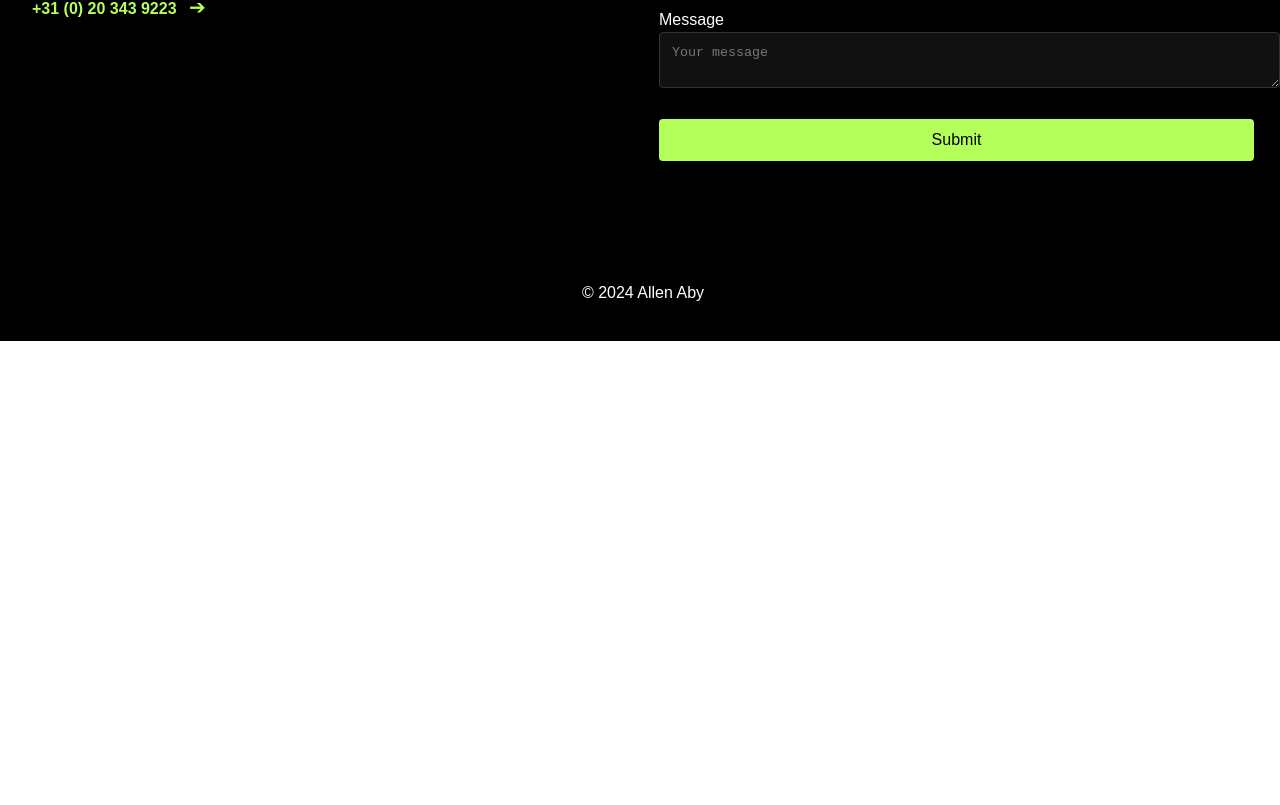
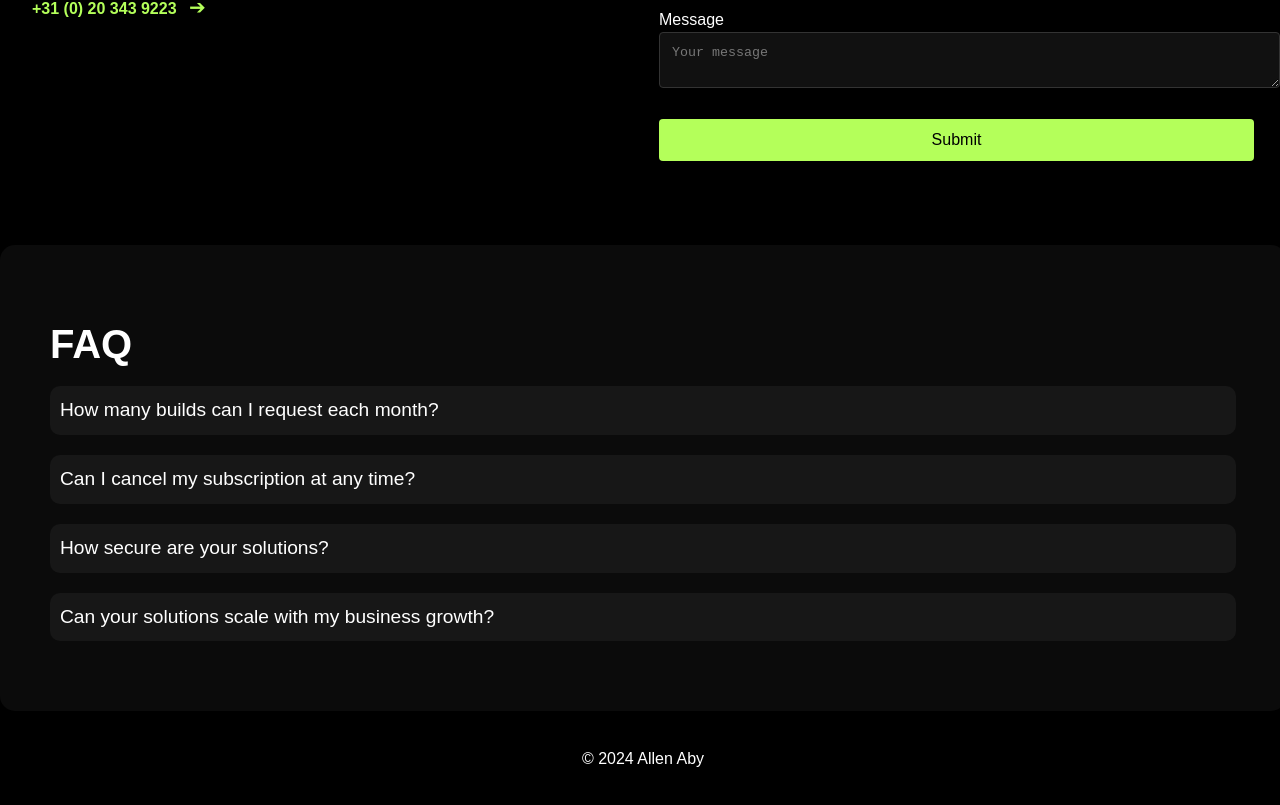
Before and after one commit to all3naby/allenaby-profile-website, a React (Vite) app: page / in a window 1280 px wide. Shown: the part 2406-3211 px from the top of the page. Before the commit the page ends 2747 px from the top, so only its background shows below. Built offline with nearby package versions, Linux system fonts and the light colour scheme.

Commit message:
adding styled components to code
adding styled components to code

```diff
--- a/package.json
+++ b/package.json
@@ -15,7 +15,8 @@
     "framer-motion": "^11.3.6",
     "react": "^18.2.0",
     "react-dom": "^18.2.0",
-    "react-scroll": "^1.9.0"
+    "react-scroll": "^1.9.0",
+    "styled-components": "^6.1.12"
   },
   "devDependencies": {
     "@types/react": "^18.0.28",
--- a/src/App.tsx
+++ b/src/App.tsx
@@ -5,6 +5,7 @@ import "./App.css";
 import ServicesSection from "./components/ServicesSection";
 import PlansSection from "./components/PlansSection";
 import ContactSection from "./components/ContactSection.";
+import FAQ from "./components/FAQSection";
 
 const App: React.FC = () => {
   return (
@@ -14,6 +15,7 @@ const App: React.FC = () => {
         <ServicesSection />
         <PlansSection />
         <ContactSection />
+        <FAQ />
       </Layout>
     </div>
   );
--- /dev/null
+++ b/src/components/FAQItem.tsx
@@ -0,0 +1,54 @@
+import { useState } from "react";
+import styled from "styled-components";
+import { motion, AnimatePresence } from "framer-motion";
+
+const Container = styled.div`
+  background: #171717;
+  color: white;
+  border-radius: 10px;
+  margin: 20px 0;
+  padding: 10px;
+  cursor: pointer;
+`;
+
+const Question = styled.div`
+  display: flex;
+  justify-content: space-between;
+  align-items: center;
+  font-size: 1.2em;
+`;
+
+const Answer = styled(motion.div)`
+  padding-top: 10px;
+  font-size: 1em;
+  color: #a9a9a9;
+`;
+
+const FAQItem = ({
+  question,
+  answer,
+}: {
+  question: string;
+  answer: string;
+}) => {
+  const [isOpen, setIsOpen] = useState(false);
+
+  return (
+    <Container onClick={() => setIsOpen(!isOpen)}>
+      <Question>{question}</Question>
+      <AnimatePresence>
+        {isOpen && (
+          <Answer
+            initial={{ opacity: 0, height: 0 }}
+            animate={{ opacity: 1, height: "auto" }}
+            exit={{ opacity: 0, height: 0 }}
+          >
+            {answer}
+          </Answer>
+        )}
+      </AnimatePresence>
+    </Container>
+  );
+};
+
+export default FAQItem;
--- /dev/null
+++ b/src/components/FAQSection.tsx
@@ -0,0 +1,49 @@
+import styled from "styled-components";
+import FAQItem from "./FAQItem";
+
+const Container = styled.div`
+  background: #0b0b0b;
+  color: white;
+  padding: 50px;
+  border-radius: 15px;
+`;
+
+const Title = styled.h1`
+  font-size: 2.5em;
+  margin-bottom: 20px;
+`;
+
+const FAQ = () => {
+  const faqData = [
+    {
+      question: "How many builds can I request each month?",
+      answer: "You can request as many builds as your plan allows...",
+    },
+    {
+      question: "Can I cancel my subscription at any time?",
+      answer:
+        "Yes, you can cancel your subscription at any time without any penalties...",
+    },
+    {
+      question: "How secure are your solutions?",
+      answer:
+        "Security is paramount. We adhere to best practices and industry standards...",
+    },
+    {
+      question: "Can your solutions scale with my business growth?",
+      answer:
+        "Definitely. Both our solutions and our subscriptions are designed to handle...",
+    },
+  ];
+
+  return (
+    <Container>
+      <Title>FAQ</Title>
+      {faqData.map((faq, index) => (
+        <FAQItem key={index} question={faq.question} answer={faq.answer} />
+      ))}
+    </Container>
+  );
+};
+
+export default FAQ;
--- a/src/components/Layout.tsx
+++ b/src/components/Layout.tsx
@@ -1,10 +1,9 @@
 import React from "react";
 import { Link } from "react-scroll";
 import { useSpring, animated } from "@react-spring/web";
-
 import "../styles/Layout.css"; // Styles specific to the Layout component
 
-const Layout: React.FC = ({ children }) => {
+const Layout: React.FC<{ children: React.ReactNode }> = ({ children }) => {
   const [hoveredAbout, setHoveredAbout] = React.useState(false);
   const [hoveredServices, setHoveredServices] = React.useState(false);
   const [hoveredPlans, setHoveredPlans] = React.useState(false);
```
Also changed, not shown: src/styles/FAQSection.css (added), 1 other file (tests, documents, lock files or other folders).
